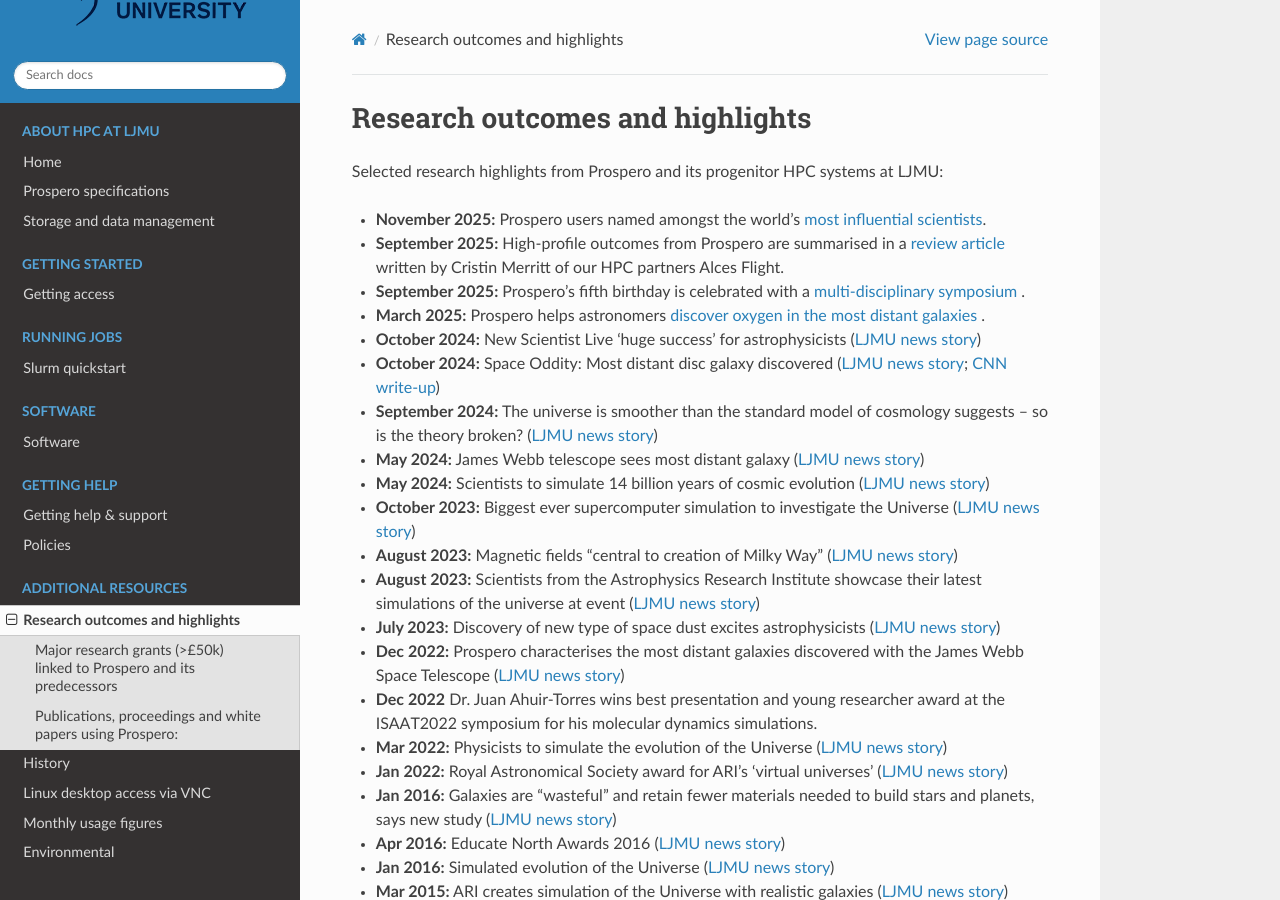
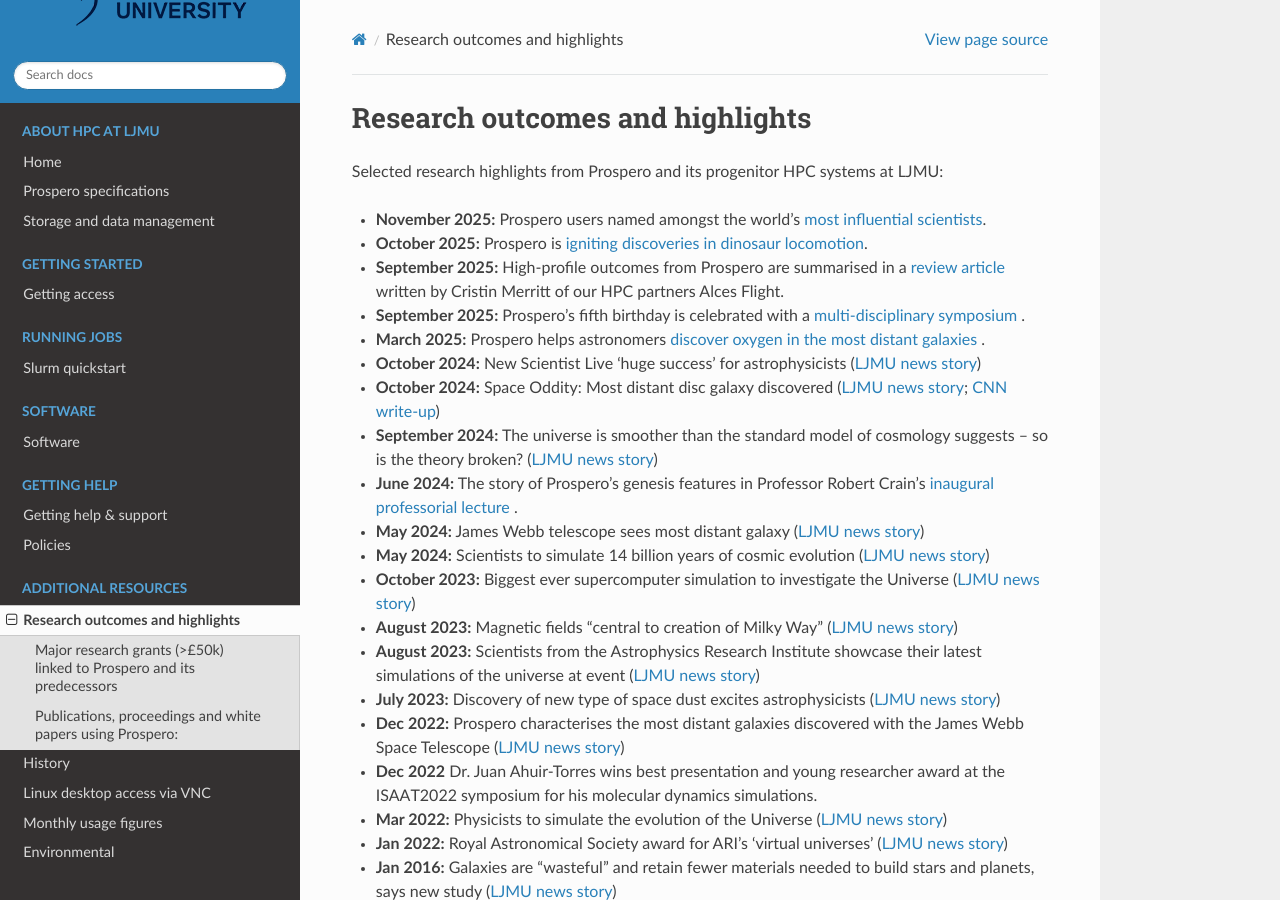
Before and after one commit to astrcrai/prospero-docs, a Sphinx documentation site: the page built from docs/source/highlights.rst, in a window 1280 px wide and 900 px high. Built offline with Sphinx 7.4.7 and the Read the Docs theme 3.1.0, drawn with Linux system fonts in a browser that asks for light colours.

Commit message:
Update highlights.rst

```diff
--- a/docs/source/highlights.rst
+++ b/docs/source/highlights.rst
@@ -4,12 +4,14 @@
 Selected research highlights from Prospero and its progenitor HPC systems at LJMU:
 
 * **November 2025:** Prospero users named amongst the world's `most influential scientists <https://www.ljmu.ac.uk/about-us/news/articles/2025/11/18/trio-named-among-most-influential-researchers>`_.
+* **October 2025:** Prospero is `igniting discoveries in dinosaur locomotion <https://www.nextplatform.com/2025/10/17/how-hpc-is-igniting-discoveries-in-dinosaur-locomotion-and-beyond/>`_.
 * **September 2025:** High-profile outcomes from Prospero are summarised in a `review article <https://www.ljmu.ac.uk/research/facilities-and-support/high-performance-computing/powering-discovery-across-ljmu>`_ written by Cristin Merritt of our HPC partners Alces Flight.
 * **September 2025:** Prospero's fifth birthday is celebrated with a `multi-disciplinary symposium <https://www.ljmu.ac.uk/about-us/news/articles/2025/8/4/prospero-5-anniversary>`_ .
 * **March 2025:** Prospero helps astronomers `discover oxygen in the most distant galaxies <https://www.ljmu.ac.uk/about-us/news/articles/2025/3/21/oxygen-discovery-in-most-distant-early-galaxy>`_ .
 * **October 2024:** New Scientist Live 'huge success' for astrophysicists (`LJMU news story <https://www.ljmu.ac.uk/about-us/news/articles/2024/10/16/new-scientist-event/>`_)
 * **October 2024:** Space Oddity: Most distant disc galaxy discovered (`LJMU news story <https://www.ljmu.ac.uk/about-us/news/articles/2024/10/7/rebels25/>`_; `CNN write-up <https://edition.cnn.com/2024/10/16/science/rebels-25-disc-galaxy-paper-scli-intl/index.html>`_)
 * **September 2024:** The universe is smoother than the standard model of cosmology suggests – so is the theory broken? (`LJMU news story <https://www.ljmu.ac.uk/about-us/news/articles/2024/9/27/conversation-cosmos>`_)
+* **June 2024:** The story of Prospero's genesis features in Professor Robert Crain's `inaugural professorial lecture <https://www.youtube.com/watch?v=1vbFNhgunsw>`_ .
 * **May 2024:** James Webb telescope sees most distant galaxy (`LJMU news story <https://www.ljmu.ac.uk/about-us/news/articles/2024/5/31/most-distant-galaxy>`_)
 * **May 2024:** Scientists to simulate 14 billion years of cosmic evolution (`LJMU news story <https://www.ljmu.ac.uk/about-us/news/articles/2024/5/21/galaxy-models>`_)
 * **October 2023:** Biggest ever supercomputer simulation to investigate the Universe (`LJMU news story <https://www.ljmu.ac.uk/about-us/news/articles/2023/10/26/flamingo>`_)
```
